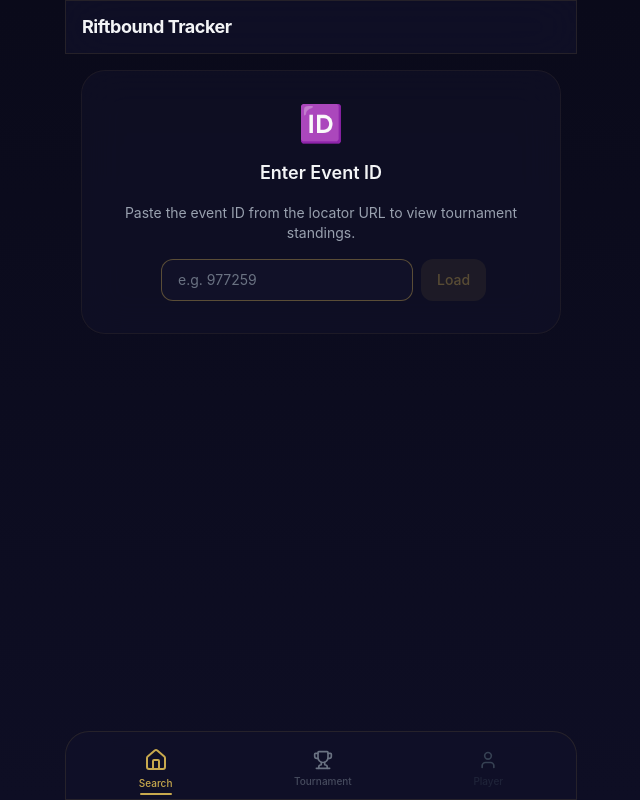
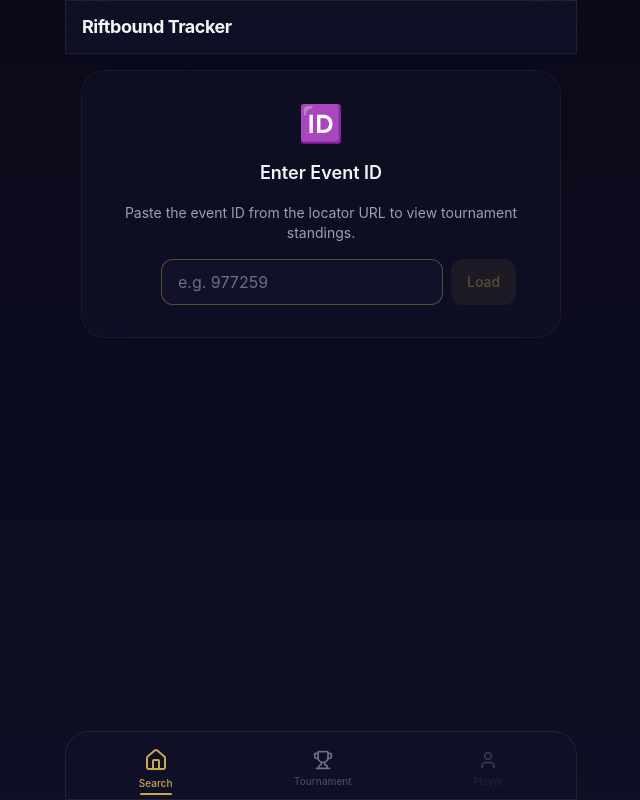
Before and after one commit to egonboz/xpsRiftboundApp, a React (Vite) app: page / in a window 1280 px wide. Shown: the whole page, without its empty margins (319-959 px from the left). Built offline with nearby package versions, Linux system fonts and the light colour scheme.

Commit message:
fix: iOS input zoom and long tournament name overflow
- Bump search input font to text-base (16px) to prevent iOS zoom
- Add truncate to tournament name on player page

```diff
--- a/src/features/dashboard/pages/DashboardPage.tsx
+++ b/src/features/dashboard/pages/DashboardPage.tsx
@@ -30,7 +30,7 @@ export function DashboardPage() {
               value={inputValue}
               onChange={(e) => setInputValue(e.target.value)}
               placeholder="e.g. 977259"
-              className="flex-1 rounded-xl border border-white/10 bg-surface px-4 py-2.5 text-sm text-white placeholder:text-gray-500 focus:border-accent-gold/40 focus:outline-none"
+              className="flex-1 rounded-xl border border-white/10 bg-surface px-4 py-2.5 text-base text-white placeholder:text-gray-500 focus:border-accent-gold/40 focus:outline-none"
               autoFocus
             />
             <button
--- a/src/features/players/pages/PlayerDetailsPage.tsx
+++ b/src/features/players/pages/PlayerDetailsPage.tsx
@@ -194,9 +194,9 @@ function CurrentTournamentSection({ player }: { player: NonNullable<ReturnType<t
   return (
     <SectionCard title="Current Tournament">
       <div className="space-y-3">
-        <div className="flex items-center justify-between">
-          <span className="text-sm text-gray-400">Tournament</span>
-          <span className="text-sm font-medium">{player.currentTournament}</span>
+        <div className="flex items-center justify-between gap-3">
+          <span className="shrink-0 text-sm text-gray-400">Tournament</span>
+          <span className="min-w-0 truncate text-right text-sm font-medium">{player.currentTournament}</span>
         </div>
         <div className="flex items-center justify-between">
           <span className="text-sm text-gray-400">Rank</span>
```
